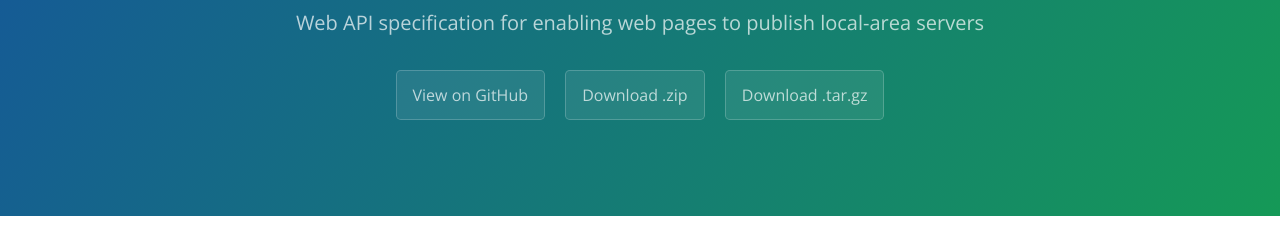
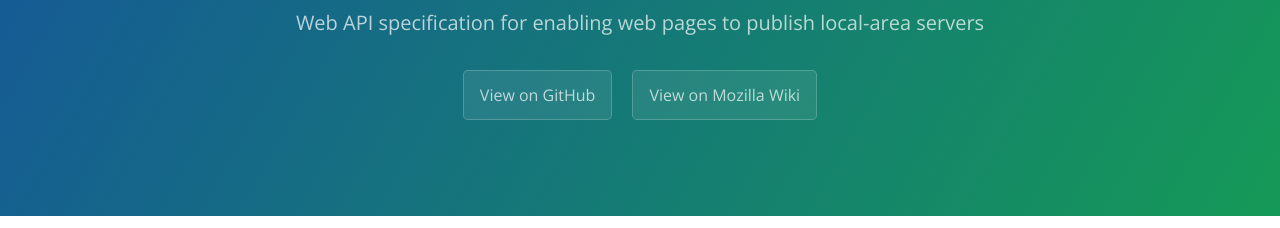
Before and after one commit to flyweb/spec, a plain HTML site: page index.html in a window 1280 px wide. Shown: the part 167-395 px from the top of the page. Drawn offline with nearby package versions, Linux system fonts and the light colour scheme.

Commit message:
Update index.html

```diff
--- a/index.html
+++ b/index.html
@@ -2,7 +2,7 @@
 <html lang="en-us">
   <head>
     <meta charset="UTF-8">
-    <title>FlyWeb Specification by flyweb</title>
+    <title>FlyWeb Specification</title>
     <meta name="viewport" content="width=device-width, initial-scale=1">
     <link rel="stylesheet" type="text/css" href="stylesheets/normalize.css" media="screen">
     <link href='https://fonts.googleapis.com/css?family=Open+Sans:400,700' rel='stylesheet' type='text/css'>
@@ -14,8 +14,7 @@
       <h1 class="project-name">FlyWeb Specification</h1>
       <h2 class="project-tagline">Web API specification for enabling web pages to publish local-area servers</h2>
       <a href="https://github.com/flyweb/spec" class="btn">View on GitHub</a>
-      <a href="https://github.com/flyweb/spec/zipball/master" class="btn">Download .zip</a>
-      <a href="https://github.com/flyweb/spec/tarball/master" class="btn">Download .tar.gz</a>
+      <a href="https://wiki.mozilla.org/FlyWeb" class="btn">View on Mozilla Wiki</a>
     </section>
 
     <section class="main-content">
```
